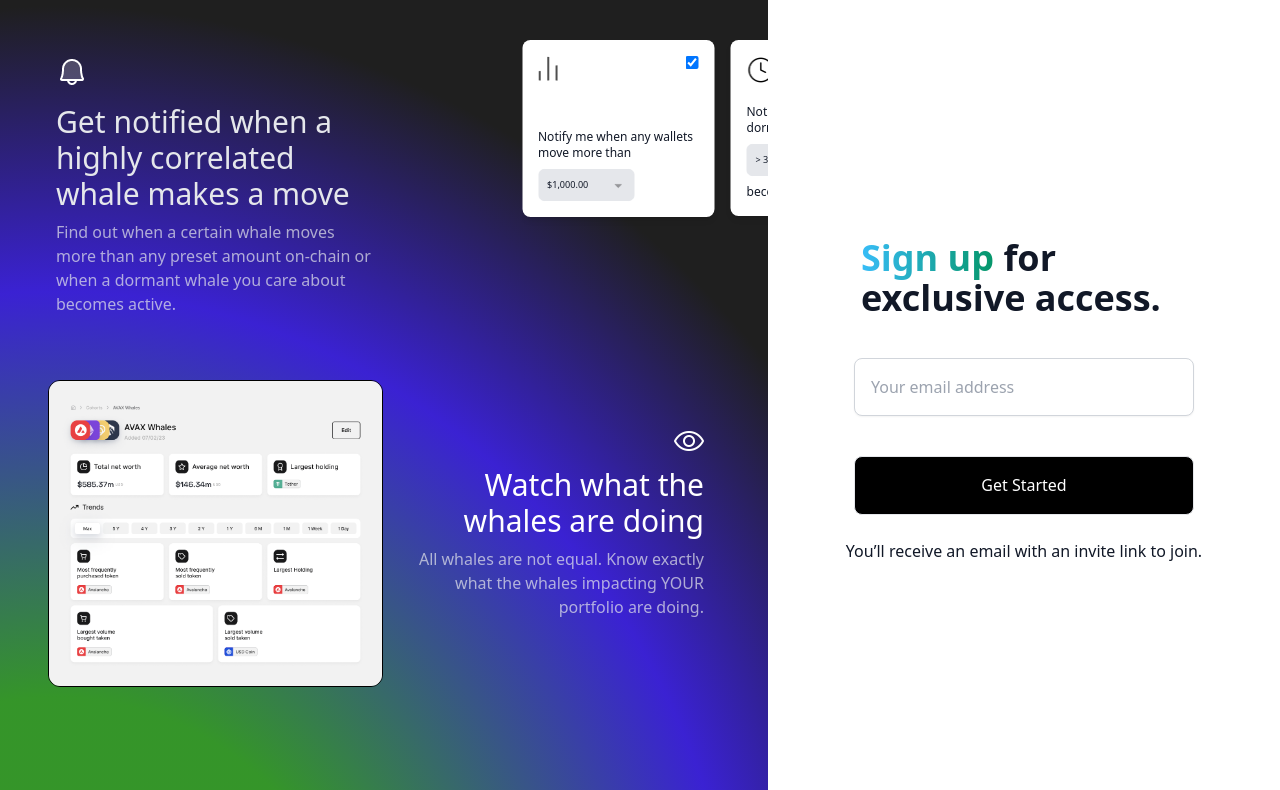
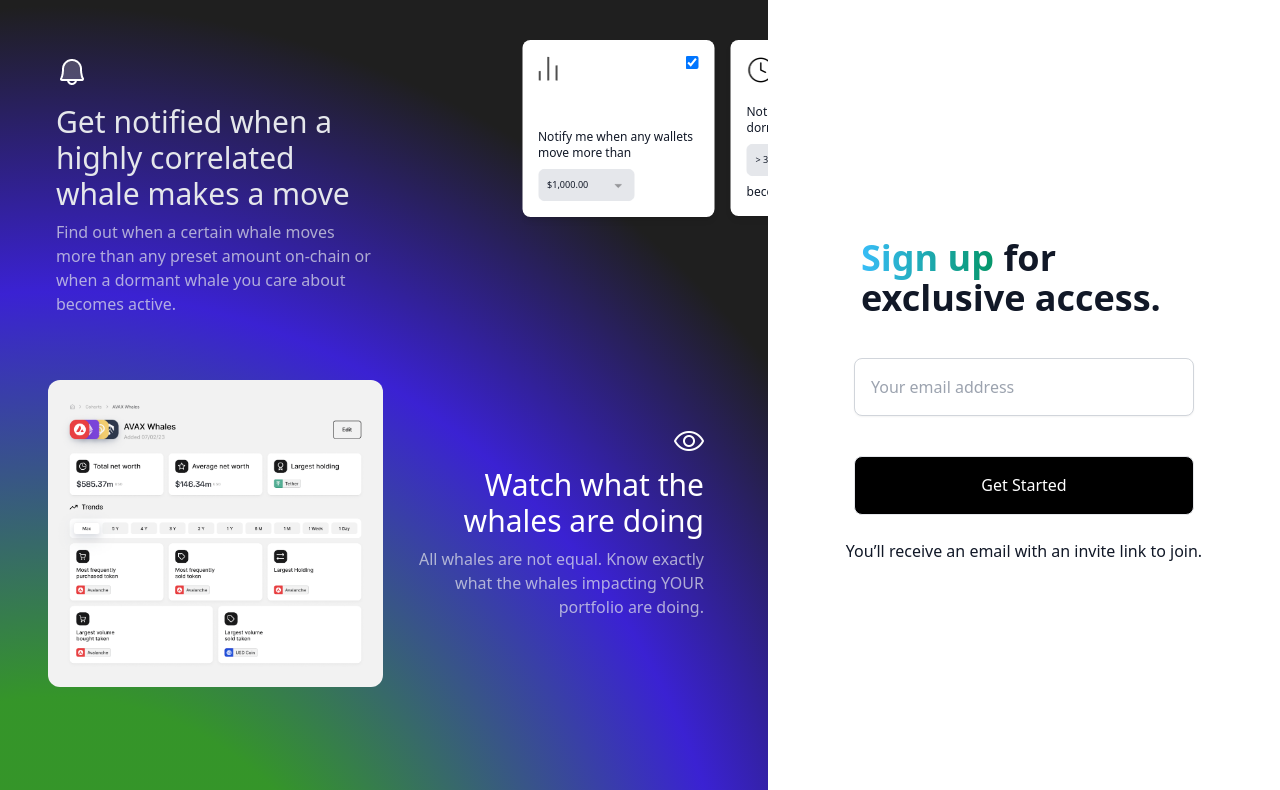
Before and after one commit to theyashjaiswal/loch-landing-page, a React (Vite) app: page / in a window 1280 px wide. Shown: the top 790 px of the page. Built offline with nearby package versions, Linux system fonts and the light colour scheme.

Commit message:
Update Info.jsx

```diff
--- a/src/components/Info/Info.jsx
+++ b/src/components/Info/Info.jsx
@@ -94,7 +94,7 @@ function Info() {
 
       <div className="flex flex-col items-between md:justify-between p-12 pt-2 md:flex-row">
         <img
-          className="order-2 md:order-1 w-[335px] rounded-[0.75rem] border-[0.09375rem] border-black"
+          className="order-2 md:order-1 w-[335px] rounded-[0.75rem]"
           src={CohortsImage}
           alt="Cohorts"
         />
```
